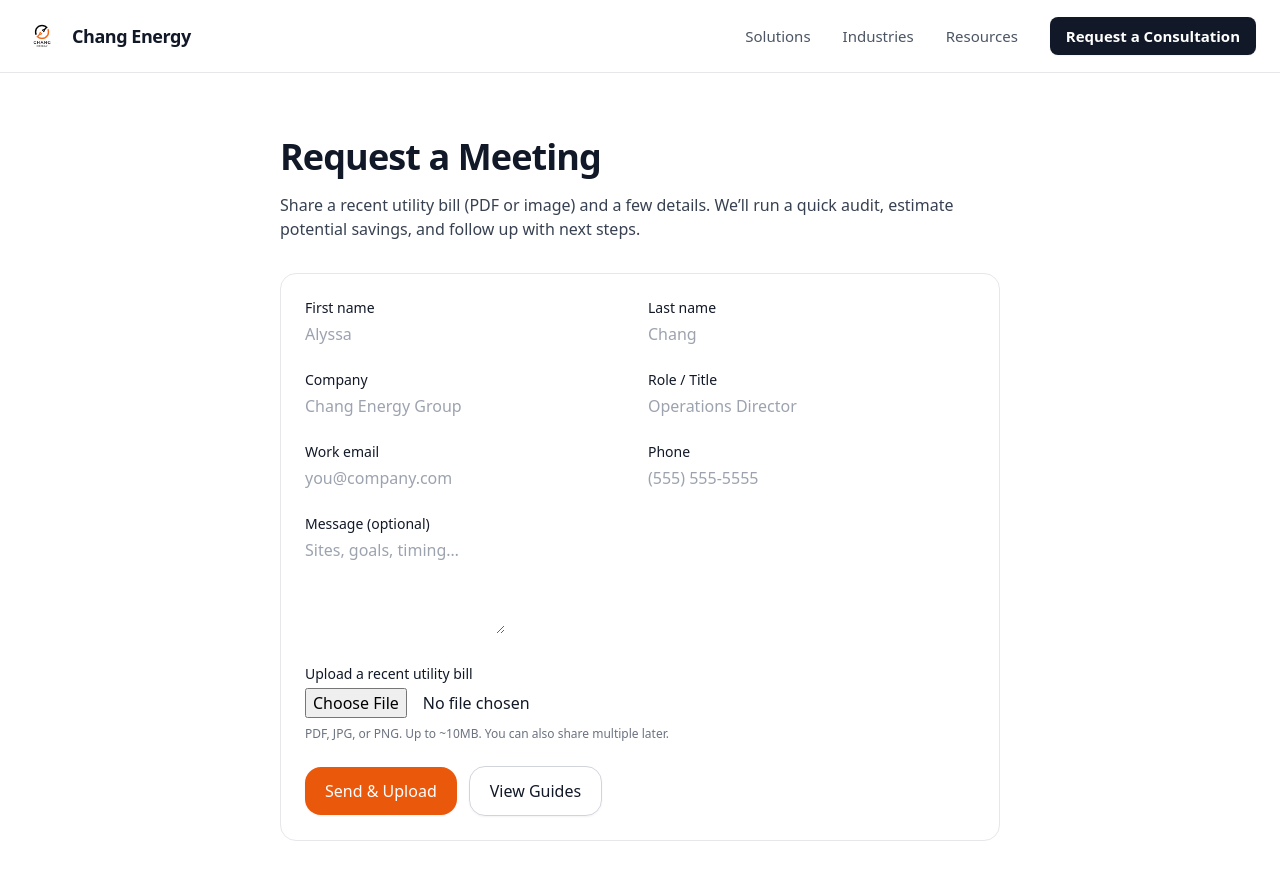
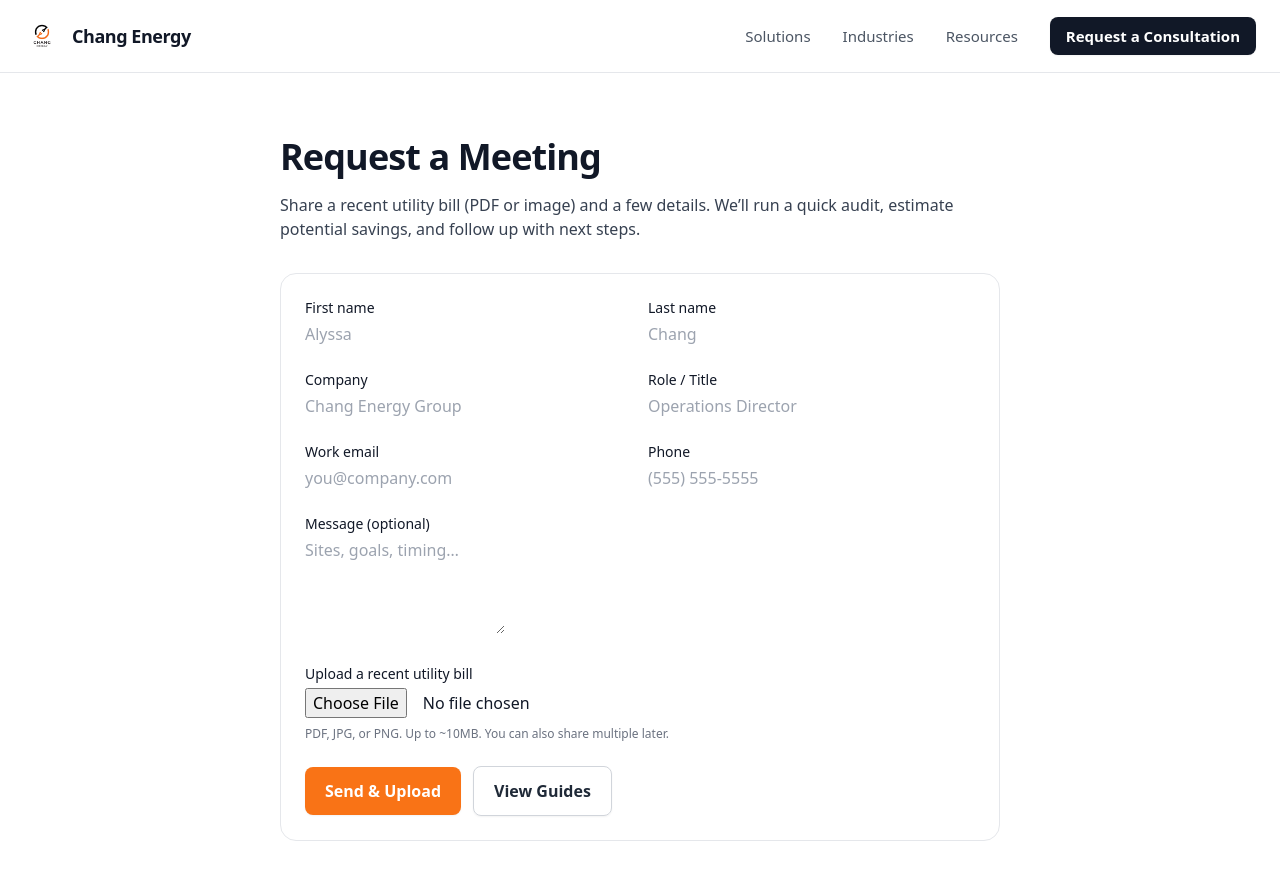
Before and after one commit to Alychang894/chang-energy-site, a Next.js app: page /contact in a window 1280 px wide. Shown: the top 880 px of the page. Built offline with nearby package versions, Linux system fonts and the light colour scheme.

Commit message:
Update globals.css

```diff
--- a/app/globals.css
+++ b/app/globals.css
@@ -16,3 +16,34 @@ body { background: rgb(var(--bg)); }
 .btn{ @apply inline-flex items-center justify-center rounded-2xl px-5 py-3 font-medium shadow-sm; }
 .btn-primary{ @apply bg-brand-600 text-white hover:bg-brand-700; }
 .btn-outline{ @apply border border-gray-300 hover:bg-gray-50; }
+/* Brand theming helpers */
+:root {
+  --brand: #F97316;
+}
+::selection {
+  background: rgba(249, 115, 22, .15);
+}
+.brand-ring {
+  @apply ring-brand/30 focus:ring-2 focus:ring-offset-0;
+}
+.btn {
+  @apply inline-flex items-center justify-center rounded-lg font-semibold transition-colors;
+}
+.btn-primary {
+  @apply btn bg-brand text-white hover:bg-brand-600;
+}
+.btn-outline {
+  @apply btn border border-gray-300 text-gray-800 hover:border-gray-400;
+}
+.badge {
+  @apply inline-flex items-center gap-1 rounded-full px-2.5 py-1 text-xs font-medium;
+}
+.badge-brand {
+  @apply badge bg-brand/10 text-brand;
+}
+.link-brand {
+  @apply text-brand hover:text-brand-600;
+}
+.card {
+  @apply bg-white rounded-2xl shadow-card border border-gray-100;
+}
```
